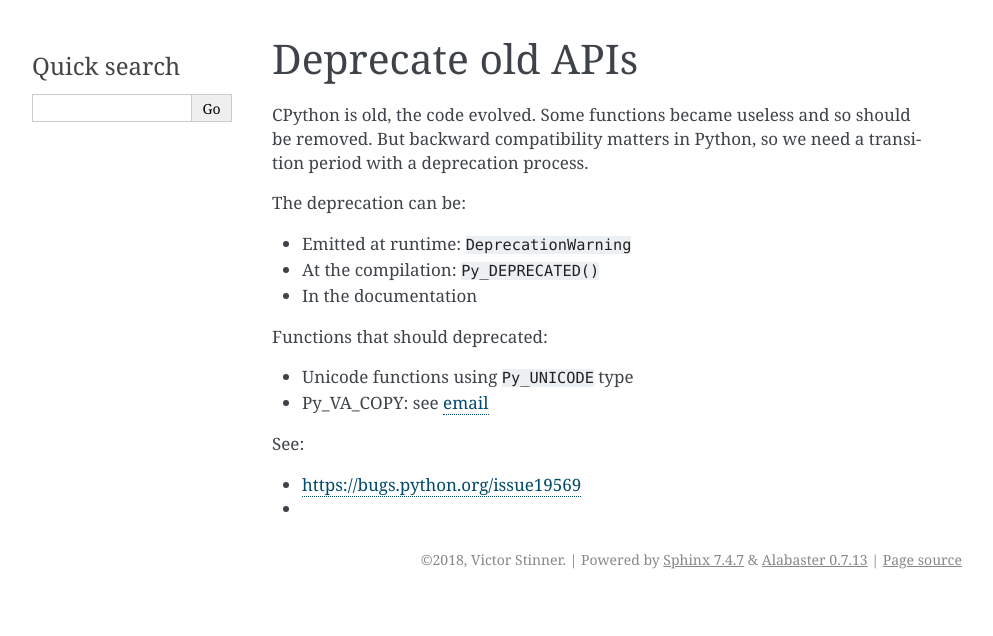
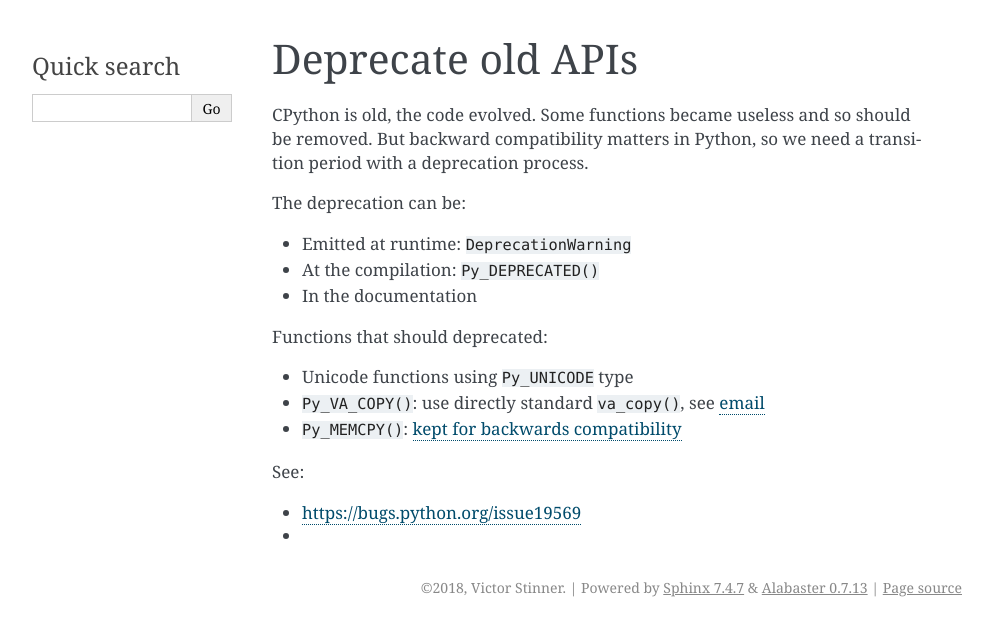
Before and after one commit to pythoncapi/pythoncapi, a Sphinx documentation site: the page built from doc/deprecate.rst, in a window 1280 px wide. Shown: the top 636 px of the page, without its empty margins (148-1141 px from the left). Built offline with Sphinx 7.4.7, drawn with Linux system fonts in a browser that asks for light colours.

Commit message:
deprecate

```diff
--- a/doc/deprecate.rst
+++ b/doc/deprecate.rst
@@ -15,7 +15,10 @@ The deprecation can be:
 Functions that should deprecated:
 
 * Unicode functions using ``Py_UNICODE`` type
-* Py_VA_COPY: see `email <https://mail.python.org/pipermail/python-dev/2016-September/146537.html>`_
+* ``Py_VA_COPY()``: use directly standard ``va_copy()``,
+  see `email <https://mail.python.org/pipermail/python-dev/2016-September/146537.html>`_
+* ``Py_MEMCPY()``: `kept for backwards compatibility
+  <http://github.com/python/cpython/commit/f051e43b22af014364e231c36489e6745993ea34>`_
 
 See:
 
```
